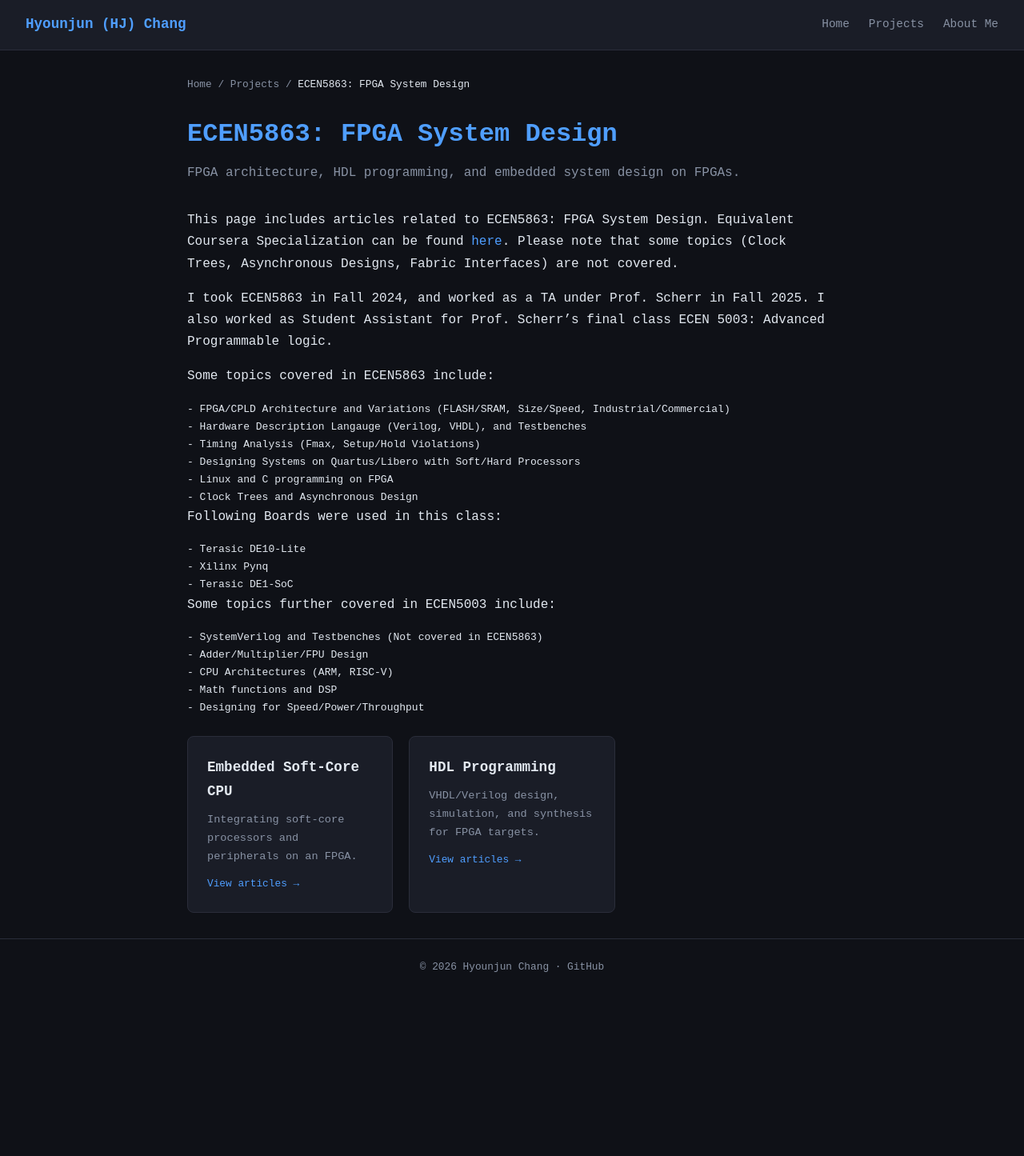
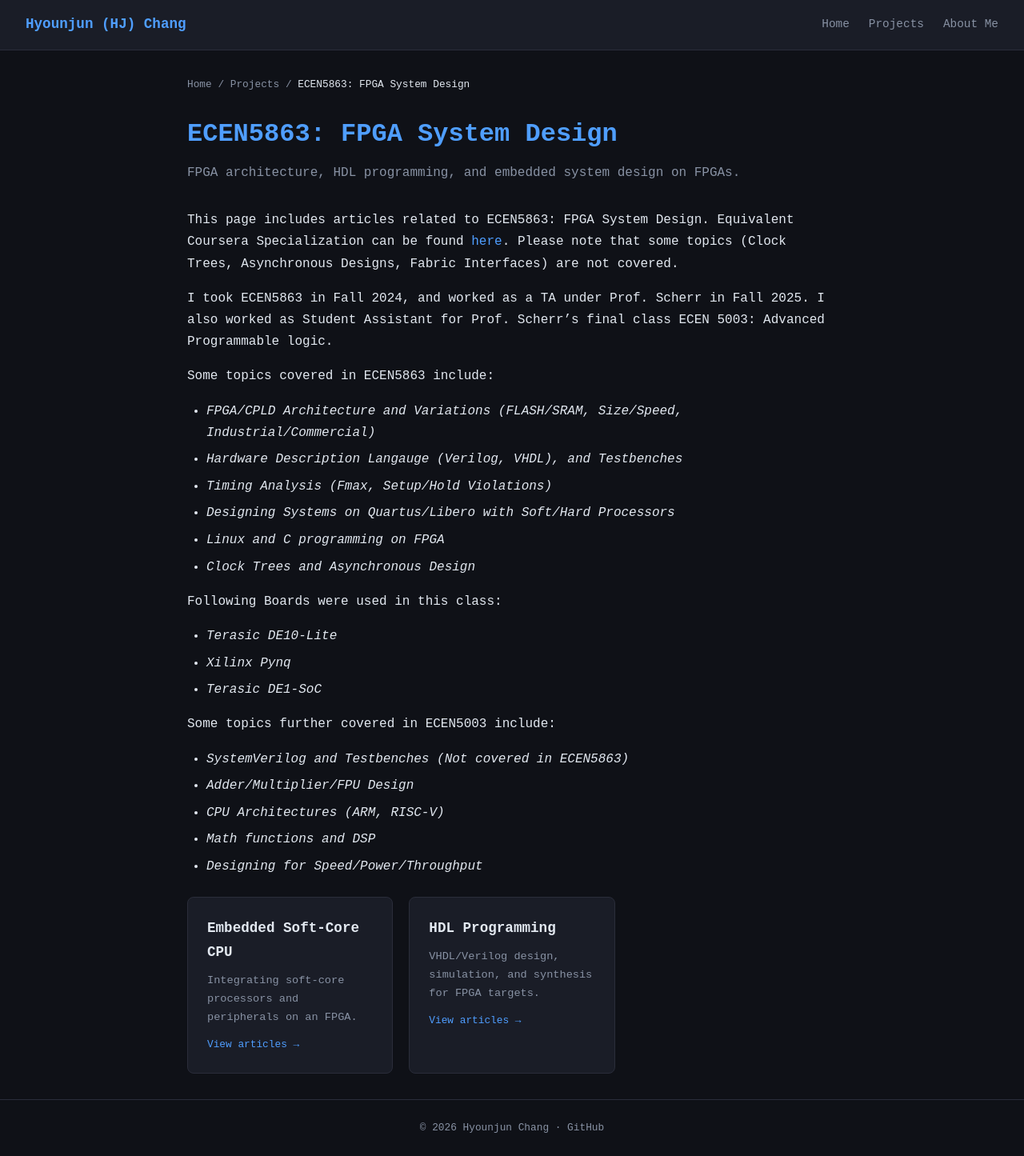
Before and after one commit to hyounjunchang/hyounjunchang.github.io, a Jekyll site: the page built from _projects/ecen5863-fpga.md, in a window 1280 px wide. Shown: the whole page at 80% size. Built offline with Jekyll 4.4.1, drawn with Linux system fonts in a browser that asks for light colours; before the commit the page ends 1244 px from its top, so only the background shows below that.

Commit message:
Update article styling

````diff
--- a/_projects/ecen5863-fpga.md
+++ b/_projects/ecen5863-fpga.md
@@ -10,27 +10,26 @@ This page includes articles related to ECEN5863: FPGA System Design. Equivalent
 I took ECEN5863 in Fall 2024, and worked as a TA under Prof. Scherr in Fall 2025. I also worked as Student Assistant for Prof. Scherr's final class ECEN 5003: Advanced Programmable logic.
 
 Some topics covered in ECEN5863 include:
-```
-- FPGA/CPLD Architecture and Variations (FLASH/SRAM, Size/Speed, Industrial/Commercial)
-- Hardware Description Langauge (Verilog, VHDL), and Testbenches
-- Timing Analysis (Fmax, Setup/Hold Violations)
-- Designing Systems on Quartus/Libero with Soft/Hard Processors
-- Linux and C programming on FPGA
-- Clock Trees and Asynchronous Design
-```
+
+- _FPGA/CPLD Architecture and Variations (FLASH/SRAM, Size/Speed, Industrial/Commercial)_
+- _Hardware Description Langauge (Verilog, VHDL), and Testbenches_
+- _Timing Analysis (Fmax, Setup/Hold Violations)_
+- _Designing Systems on Quartus/Libero with Soft/Hard Processors_
+- _Linux and C programming on FPGA_
+- _Clock Trees and Asynchronous Design_
+
 
 Following Boards were used in this class:
-```
-- Terasic DE10-Lite
-- Xilinx Pynq
-- Terasic DE1-SoC
-```
+
+- _Terasic DE10-Lite_
+- _Xilinx Pynq_
+- _Terasic DE1-SoC_
+
 
 Some topics further covered in ECEN5003 include:
-```
-- SystemVerilog and Testbenches (Not covered in ECEN5863)
-- Adder/Multiplier/FPU Design
-- CPU Architectures (ARM, RISC-V)
-- Math functions and DSP
-- Designing for Speed/Power/Throughput
-```
+
+- _SystemVerilog and Testbenches (Not covered in ECEN5863)_
+- _Adder/Multiplier/FPU Design_
+- _CPU Architectures (ARM, RISC-V)_
+- _Math functions and DSP_
+- _Designing for Speed/Power/Throughput_
--- a/assets/css/style.css
+++ b/assets/css/style.css
@@ -116,6 +116,17 @@ a:hover { text-decoration: underline; }
 .article-content code { font-family: 'Courier New', monospace; font-size: 0.9rem; color: #7dd3fc; }
 .article-content pre code { color: var(--text); }
 
+.container pre {
+  background: #0a0c12;
+  border: 1px solid var(--border);
+  border-radius: 6px;
+  padding: 1rem;
+  overflow-x: auto;
+  margin: 1rem 0;
+}
+.container code { font-family: 'Courier New', monospace; font-size: 0.9rem; color: #7dd3fc; }
+.container pre code { color: var(--text); font-weight: normal; }
+
 .article-nav { margin-top: 3rem; padding-top: 1rem; border-top: 1px solid var(--border); }
 
 .tags { display: flex; flex-wrap: wrap; gap: 0.4rem; margin-top: 0.75rem; }
@@ -158,3 +169,20 @@ a:hover { text-decoration: underline; }
 .home-content ul li {
   margin-bottom: 0.4rem;
 }
+
+.code-list {
+  background: #0a0c12;
+  border: 1px solid var(--border);
+  border-radius: 6px;
+  padding: 1rem 1rem 1rem 2rem;
+  margin: 0 0 1rem;
+  font-size: 0.9rem;
+}
+
+.code-list li {
+  margin-bottom: 0.5rem;
+}
+
+.code-list li:last-child {
+  margin-bottom: 0;
+}
````
Also changed, not shown: _projects/ecen5224-high-speed-digital.md (+8 -9 lines), _projects/ecen5730-pcb.md (+6 -7 lines), index.md (+9 -9 lines).
